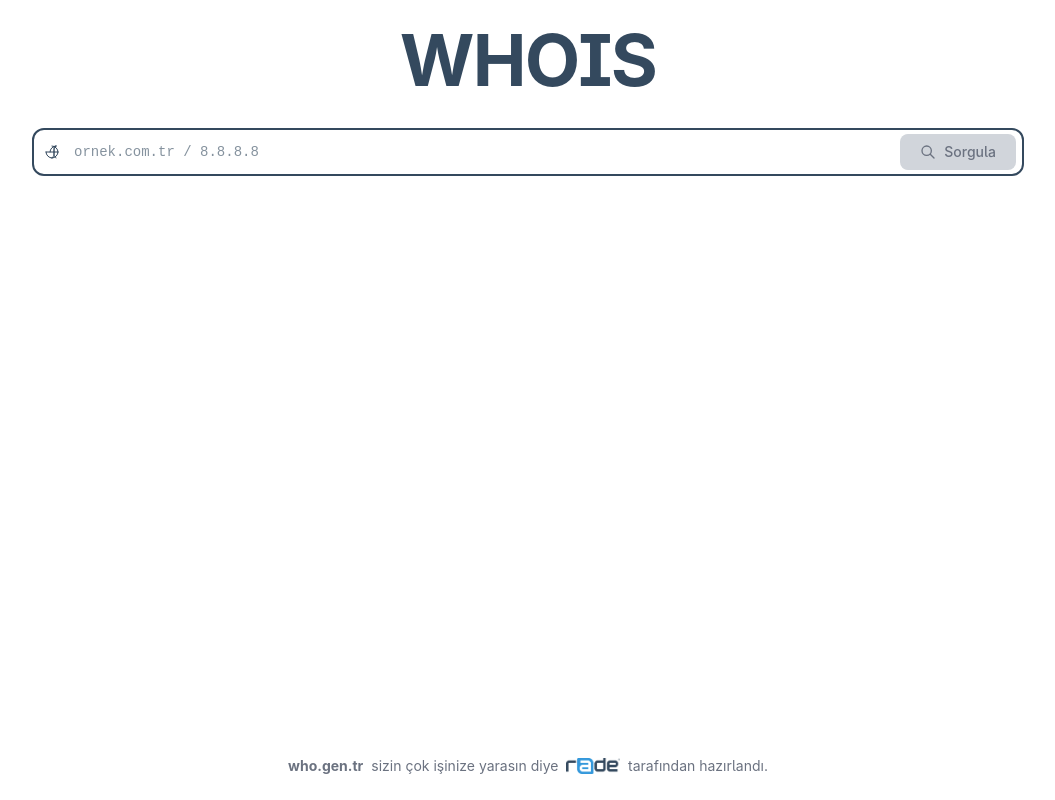
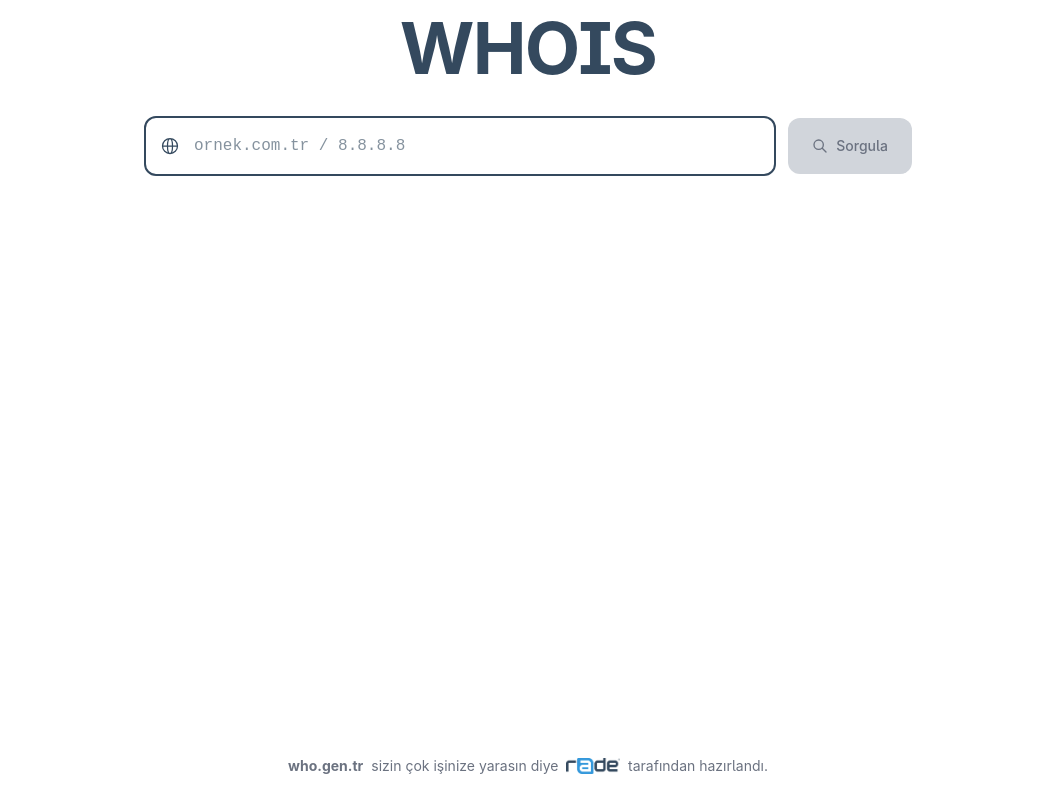
Before and after one commit to ysftsdln0/next-whois-rade-0.1.0, a Next.js app: page / in a window 1280 px wide. Shown: the whole page, without its empty margins (112-1167 px from the left). Built offline with nearby package versions, Linux system fonts and the light colour scheme; no server answers.

Commit message:
Update WhoisForm.tsx

```diff
--- a/src/components/WhoisForm.tsx
+++ b/src/components/WhoisForm.tsx
@@ -29,13 +29,13 @@ export default function WhoisForm({ onSubmit, onClear, loading }: WhoisFormProps
   );
 
   return (
-    <form onSubmit={handleSubmit} className="w-full space-y-4">
+    <form onSubmit={handleSubmit} className="w-full max-w-3xl mx-auto space-y-4">
       {/* Input with button */}
-      <div className="relative">
-        <div className="relative flex items-center">
-          <div className="absolute left-3 text-[#34495E]">
-            <svg className="w-4 h-4" fill="none" stroke="currentColor" viewBox="0 0 24 24">
-              <path strokeLinecap="round" strokeLinejoin="round" strokeWidth={1.5} d="M21 12a9 9 0 01-9 9m9-9a9 9 0 00-9-9m9 9H3m9 9a9 9 0 01-9-9m9 9c1.657 0 3-4.03 3-9s-1.343-9 3-9m0 18c-1.657 0-3-4.03-3-9s1.343-9 3-9m-9 9a9 9 0 019-9" />
+      <div className="flex items-center gap-3">
+        <div className="relative flex-1">
+          <div className="absolute left-4 top-1/2 -translate-y-1/2 text-[#34495E]">
+            <svg className="w-5 h-5" fill="none" stroke="currentColor" viewBox="0 0 24 24">
+              <path strokeLinecap="round" strokeLinejoin="round" strokeWidth={1.5} d="M21 12a9 9 0 01-9 9m9-9a9 9 0 00-9-9m9 9H3m9 9a9 9 0 01-9-9m9 9c1.657 0 3-4.03 3-9s-1.343-9-3-9m0 18c-1.657 0-3-4.03-3-9s1.343-9 3-9m-9 9a9 9 0 019-9" />
             </svg>
           </div>
           <input
@@ -44,23 +44,24 @@ export default function WhoisForm({ onSubmit, onClear, loading }: WhoisFormProps
             value={query}
             onChange={(e) => setQuery(e.target.value)}
             placeholder="ornek.com.tr / 8.8.8.8"
-            className="w-full pl-10 pr-28 py-3 bg-white border-2 border-[#34495E] rounded-xl
+            className="w-full pl-12 pr-4 py-4 bg-white border-2 border-[#34495E] rounded-xl
                        text-[#34495E] placeholder-[#34495E]/60
                        focus:outline-none focus:border-[#34495E]
-                       transition-all duration-200 font-mono text-sm"
+                       transition-all duration-200 font-mono"
             disabled={loading}
             autoComplete="off"
             spellCheck={false}
           />
+        </div>
         <button
           type="submit"
           disabled={loading || !query.trim()}
-            className="absolute right-2 px-5 py-2
-                       bg-[#34495E] text-white text-sm font-medium rounded-lg
+          className="px-6 py-4 h-[56px]
+                     bg-[#34495E] text-white text-sm font-medium rounded-xl
                      hover:bg-[#2c3e50]
                      disabled:bg-gray-300 disabled:text-gray-500 disabled:cursor-not-allowed
                      focus:outline-none
-                       transition-all duration-200 flex items-center gap-2"
+                     transition-all duration-200 flex items-center gap-2 whitespace-nowrap"
         >
           {loading ? (
             <>
@@ -80,7 +81,6 @@ export default function WhoisForm({ onSubmit, onClear, loading }: WhoisFormProps
           )}
         </button>
       </div>
-      </div>
     </form>
   );
 }
```
Lines whose indentation alone changed are shown as unchanged.
